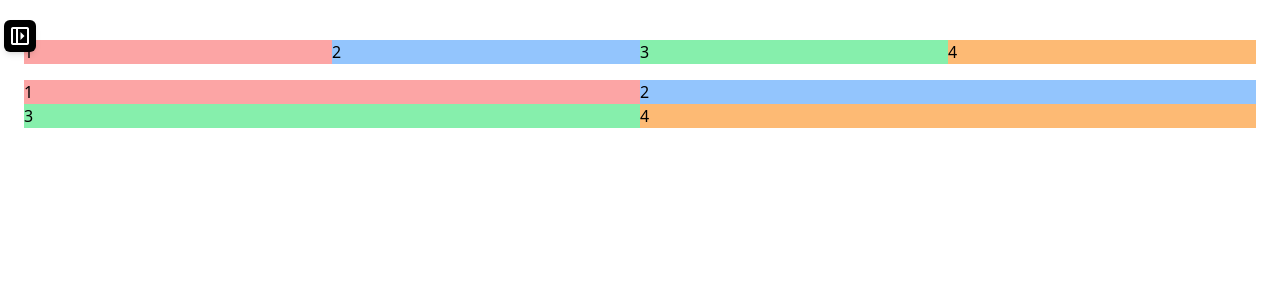
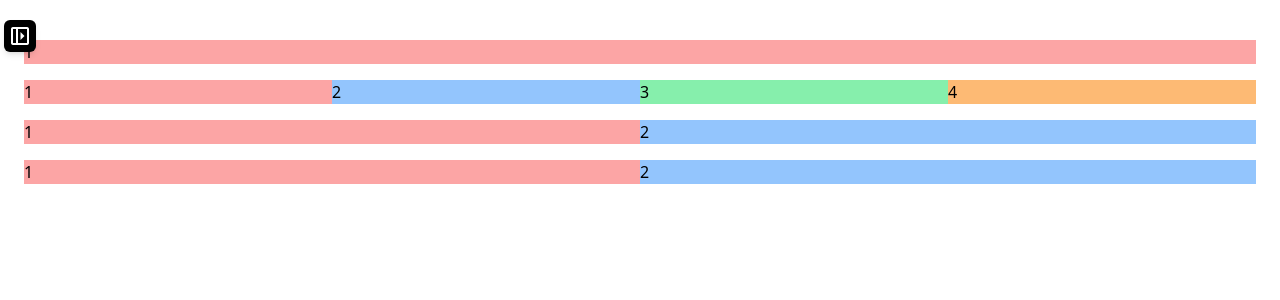
Before and after one commit to washington-shoji/svelte-app-v1, a SvelteKit app: page / in a window 1280 px wide. Shown: the top 300 px of the page. Built offline with nearby package versions, Linux system fonts and the light colour scheme.

Commit message:
- setting up dashboard ui layout screen

```diff
--- a/src/routes/+page.svelte
+++ b/src/routes/+page.svelte
@@ -15,7 +15,11 @@
 </script>
 
 <div>
-	<div class="grid grid-cols-1 md:grid-cols-4">
+	<div class="bg-red-300">
+		<h5>1</h5>
+	</div>
+
+	<div class="grid grid-cols-1 md:grid-cols-4 my-4">
 		<div class="bg-red-300">
 			<h5>1</h5>
 		</div>
@@ -41,16 +45,19 @@
 		<div class="bg-blue-300">
 			<h5>2</h5>
 		</div>
+	</div>
 
-		<div class="bg-green-300">
-			<h5>3</h5>
+	<div class="grid grid-cols-1 md:grid-cols-2 my-4">
+		<div class="bg-red-300">
+			<h5>1</h5>
 		</div>
 
-		<div class="bg-orange-300">
-			<h5>4</h5>
+		<div class="bg-blue-300">
+			<h5>2</h5>
 		</div>
 	</div>
 </div>
+
 <!-- Grid wrapper -->
 <div class="grid grid-cols-1 md:grid-cols-2">
 	<!-- Columns -->
```
